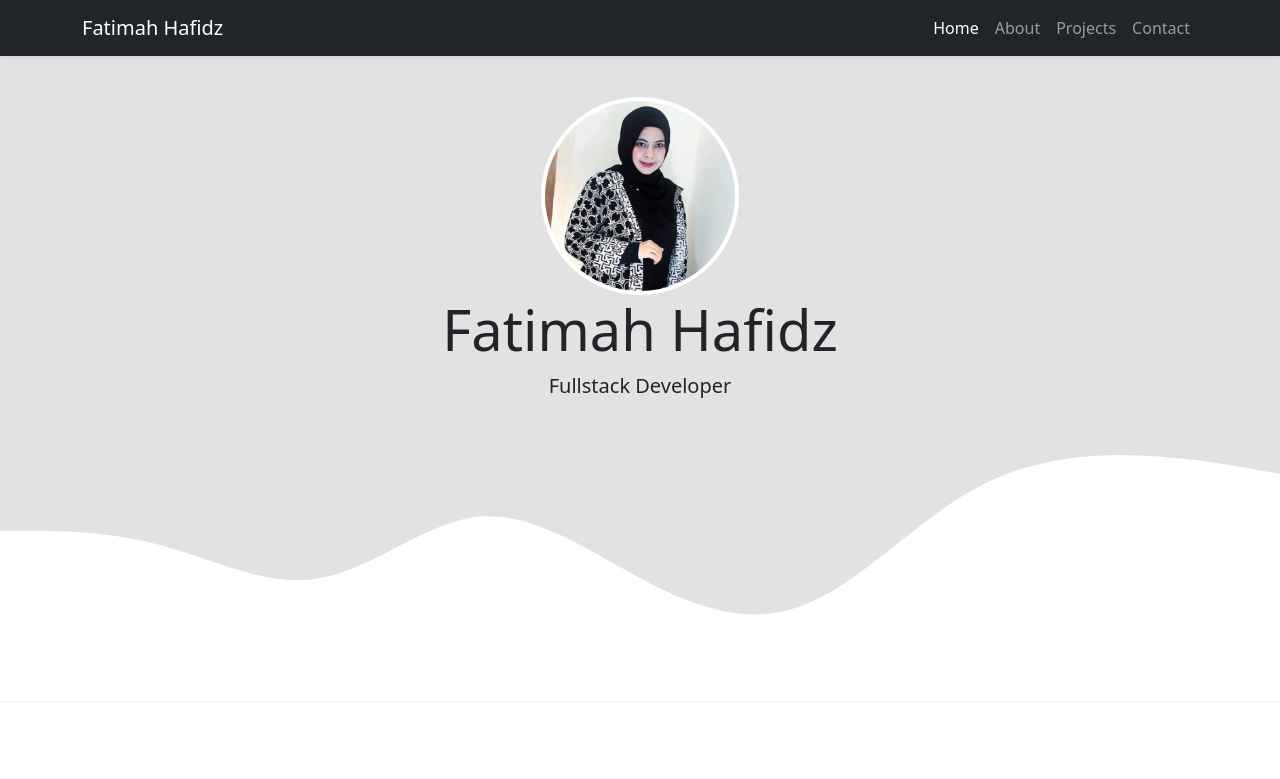
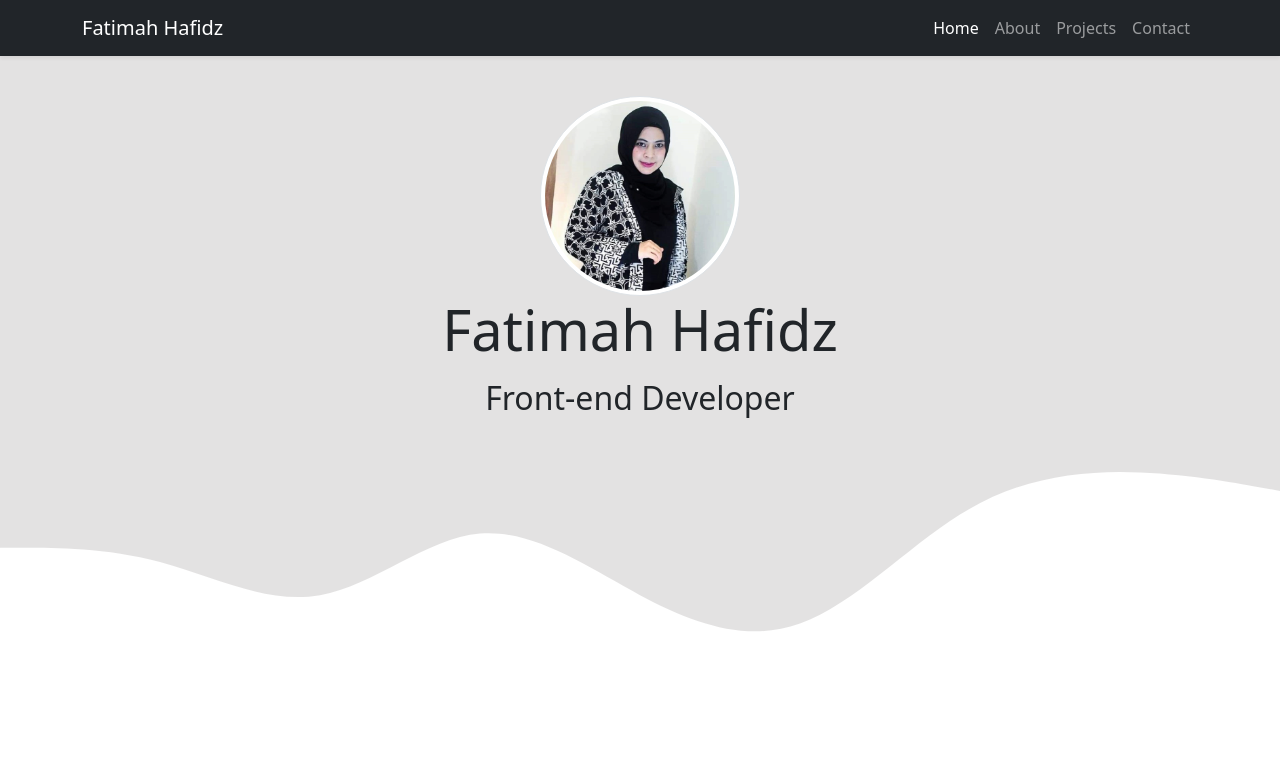
Before and after one commit to fatimahhafidz/faimahhafidz.github.io, a plain HTML site: page index.html in a window 1280 px wide. Shown: the top 779 px of the page. Drawn offline with nearby package versions, Linux system fonts and the light colour scheme.

Commit message:
memperbaiki home

```diff
--- a/index.html
+++ b/index.html
@@ -47,7 +47,7 @@
     <section class="jumbotron text-center">
       <img src="image/eva.jpg" alt="Fatimah Hafidz" width="200" class="rounded-circle img-thumbnail" />
       <h1 class="display-4">Fatimah Hafidz</h1>
-      <p class="lead">Fullstack Developer</p>
+      <p class="lead"> <h2>Front-end Developer</h2></p>
       <svg xmlns="http://www.w3.org/2000/svg" viewBox="0 0 1440 320">
         <path
           fill="#ffffff"
```
